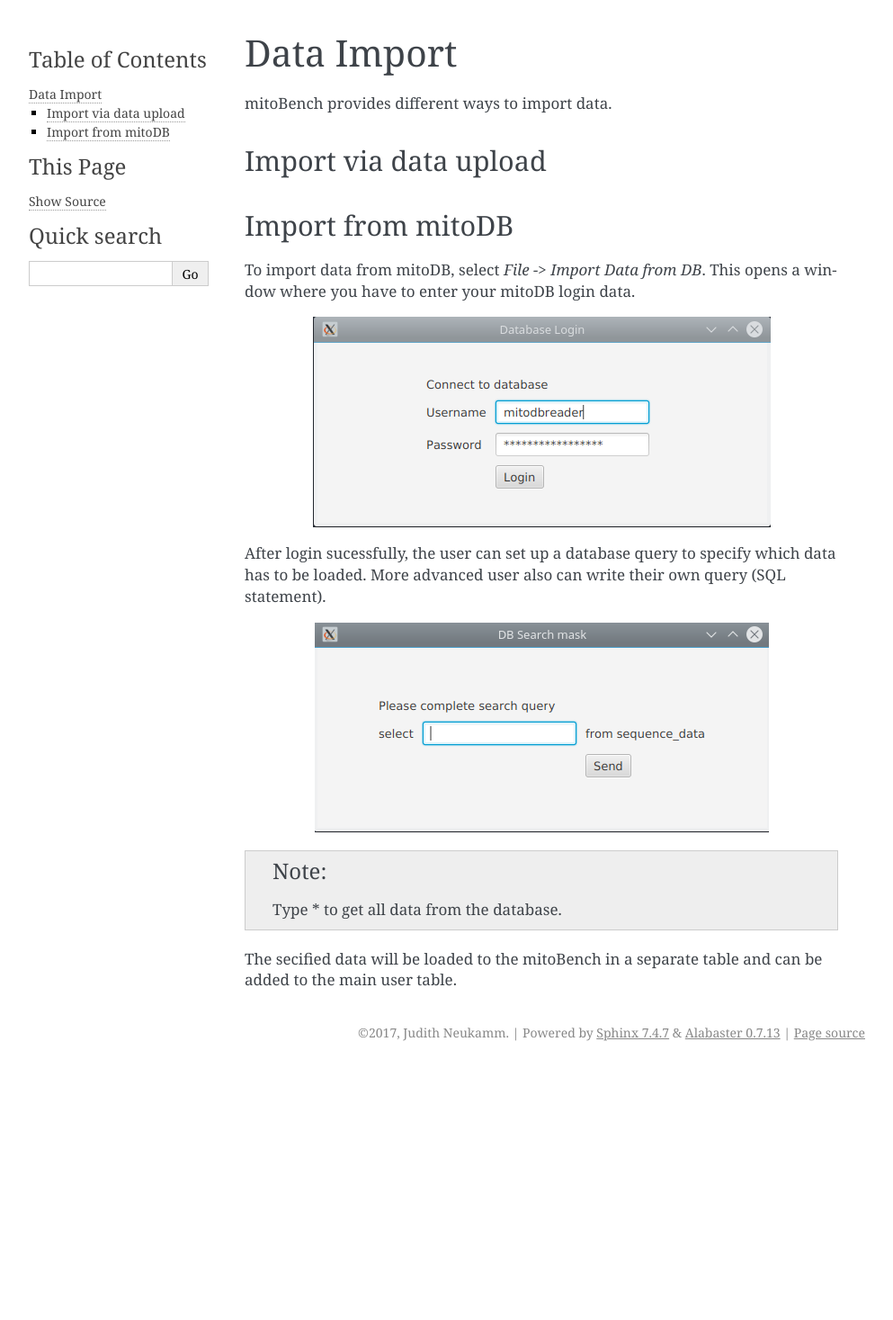
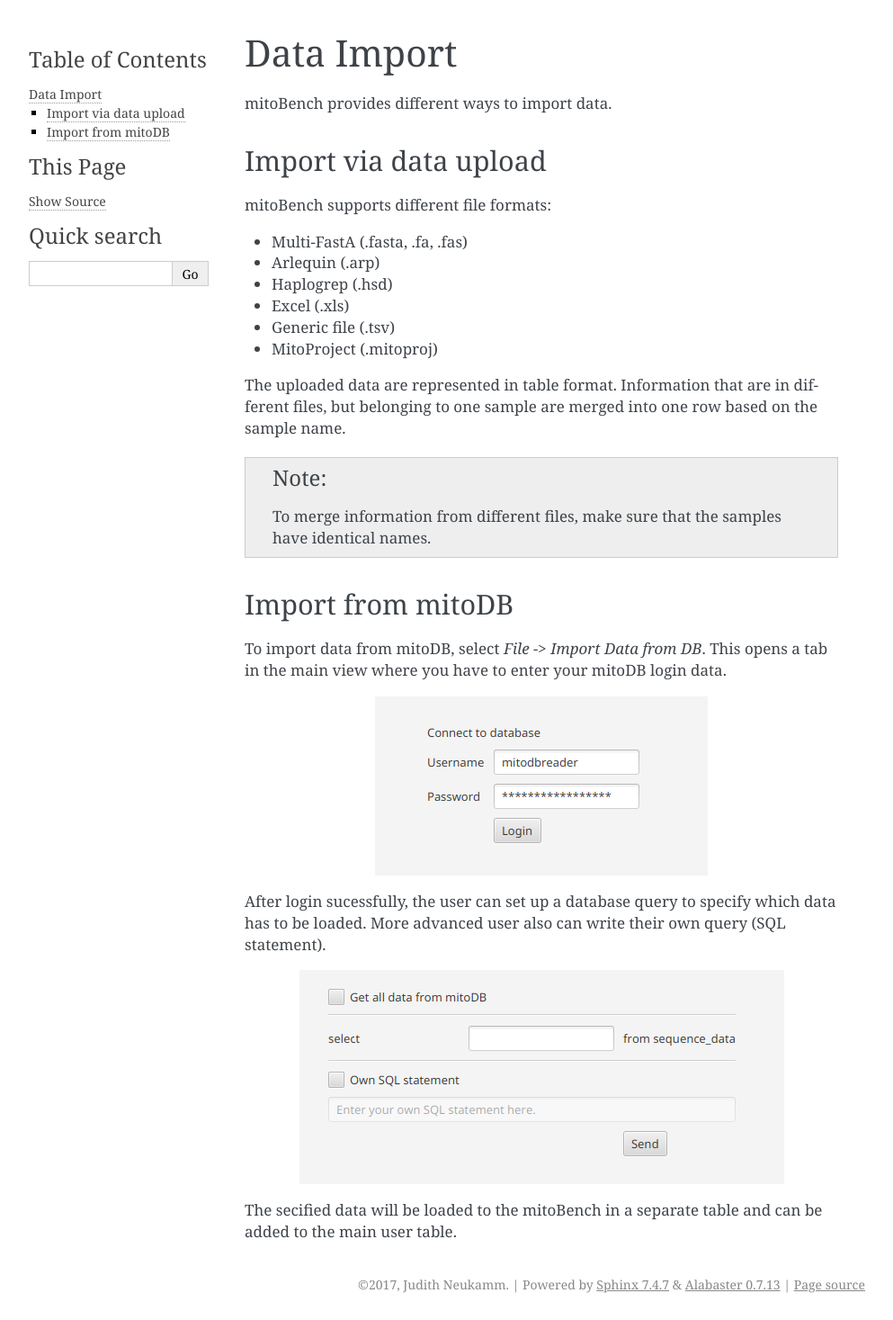
Before and after one commit to mitobench/mitoBench, a Sphinx documentation site: the page built from docs/contents/import.rst, in a window 1280 px wide. Shown: the whole page at 90% size, without its empty margins (148-1141 px from the left). Built offline with Sphinx 7.4.7, drawn with Linux system fonts in a browser that asks for light colours; pages that are not in the unit, such as notebooks, are missing from menus; before the commit the page ends 1187 px from its top, so only the background shows below that.

```diff
--- a/docs/contents/import.rst
+++ b/docs/contents/import.rst
@@ -7,13 +7,30 @@
 Import via data upload
 ----------------------
 
+mitoBench supports different file formats:
+
+* Multi-FastA (.fasta, .fa, .fas)
+* Arlequin (.arp)
+* Haplogrep (.hsd)
+* Excel (.xls)
+* Generic file (.tsv)
+* MitoProject (.mitoproj)
+
+The uploaded data are represented in table format. Information that are in different files,
+but belonging to one sample are merged into one row based on the sample name.
+
+.. note::
+   To merge information from different files, make sure that the samples have
+   identical names.
+
+
 
 
 Import from mitoDB
 ------------------
 
-To import data from mitoDB, select `File -> Import Data from DB`. This opens a
-window where you have to enter your mitoDB login data.
+To import data from mitoDB, select *File -> Import Data from DB*. This opens a
+tab in the main view where you have to enter your mitoDB login data.
 
 .. image:: images/mitoDB_login.png
    :align: center
@@ -24,8 +41,5 @@
 .. image:: images/mitoDB_query.png
    :align: center
 
-.. note::
-   Type * to get all data from the database.
-
 The secified data will be loaded to the mitoBench in a separate table and can be added
 to the main user table.
```
Also changed, not shown: docs/contents/images/mitoDB_login.png, docs/contents/images/mitoDB_query.png, 3 other files.
